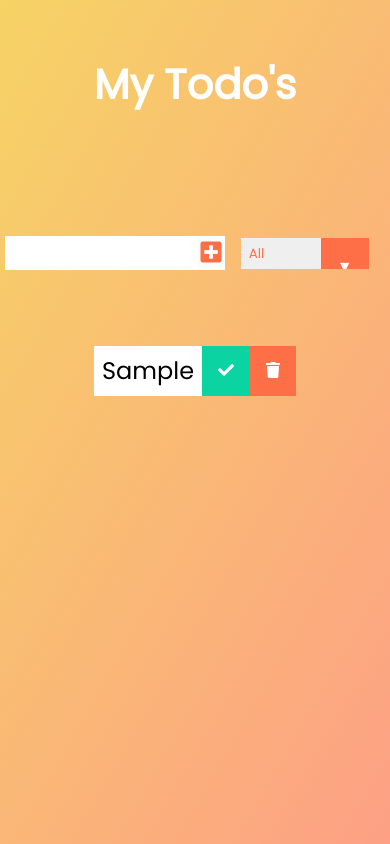
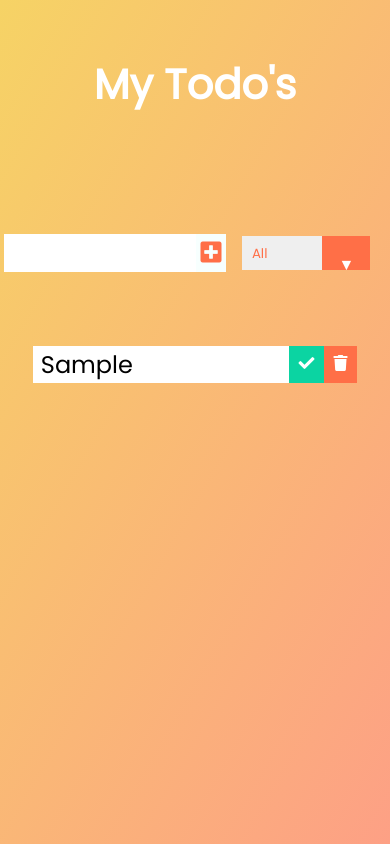
Before and after one commit to johnthomasgithub/Todo-React, a React (Create React App) app: page / in a window 390 px wide. Both pictures are taken after typing "Sample" into the empty fields and a click on the button 211 px from the left and 253 px from the top of the page. Built offline with nearby package versions, Linux system fonts and the light colour scheme.

Commit message:
styling commit

```diff
--- a/src/App.css
+++ b/src/App.css
@@ -145,7 +145,7 @@
  }
 form input,
 form button {
-  padding: 0.2rem;
+  padding: 0.3rem;
   font-size: 1.5rem;
   border: none;
 }
@@ -158,7 +158,17 @@
 }
 
 .filter-todo{
-  padding: 0.5rem;
+  padding: 0.6rem;
+}
+.todo-item{
+  padding: 0rem 0.5rem;
+  width: 16rem;
+  overflow-x: hidden;
 }
 
+.trash-btn,
+.complete-btn {
+  padding: 0.6rem;
+  font-size: 1rem;
 }
+}
```
